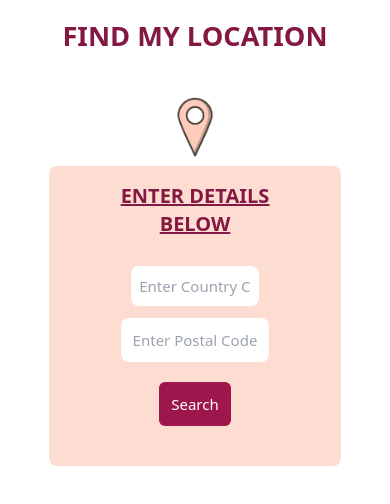
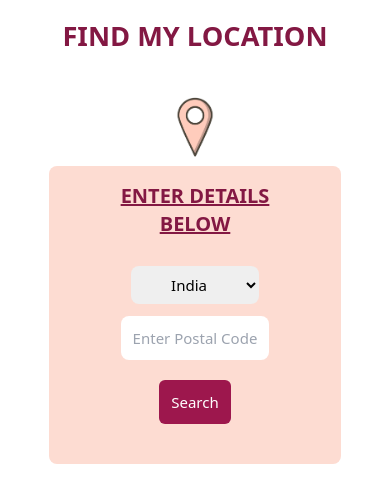
Before and after one commit to Anshjatana/Find-my-location, a React (Create React App) app: page / in a window 390 px wide. Shown: the top 504 px of the page. Built offline with nearby package versions, Linux system fonts and the light colour scheme.

Commit message:
Added select tag

```diff
--- a/src/App.css
+++ b/src/App.css
@@ -11,7 +11,7 @@
   .inputContainer{
     width: 50%;
   }
-  .inputContainer input:first-child{
+  .inputContainer select{
     width: 50%;
   }
   .inputContainer input{
@@ -30,7 +30,7 @@
   margin-bottom: 2rem;
   width: 60%;
  }
-.inputContainer input:first-child{
+.inputContainer select{
   width: 60%;
 }
 .inputContainer input{
@@ -41,7 +41,7 @@
 }
 }
 @media (max-width:656px) {
-  .inputContainer input:first-child{
+  .inputContainer select{
     font-size: 15px;
   }
   .inputContainer input{
--- a/src/Components/PostalCodeInput.jsx
+++ b/src/Components/PostalCodeInput.jsx
@@ -62,14 +62,15 @@ const PostalCodeInput = () => {
   };
   return (
     <div className="flex flex-col items-center justify-center">
-      <input
-        type="text"
+      <select
         className=" p-2 my-1 text-base text-center rounded-lg w-[45%]"
         value={countryCode}
         onChange={handleCountryCodeChange}
         placeholder="Enter Country Code (IN)"
         required
-      />
+      >
+        <option>India</option>
+      </select>
       <input
         type="text"
         className=" p-2 my-2 text-lg  text-center rounded-lg w-[60%]"
```
